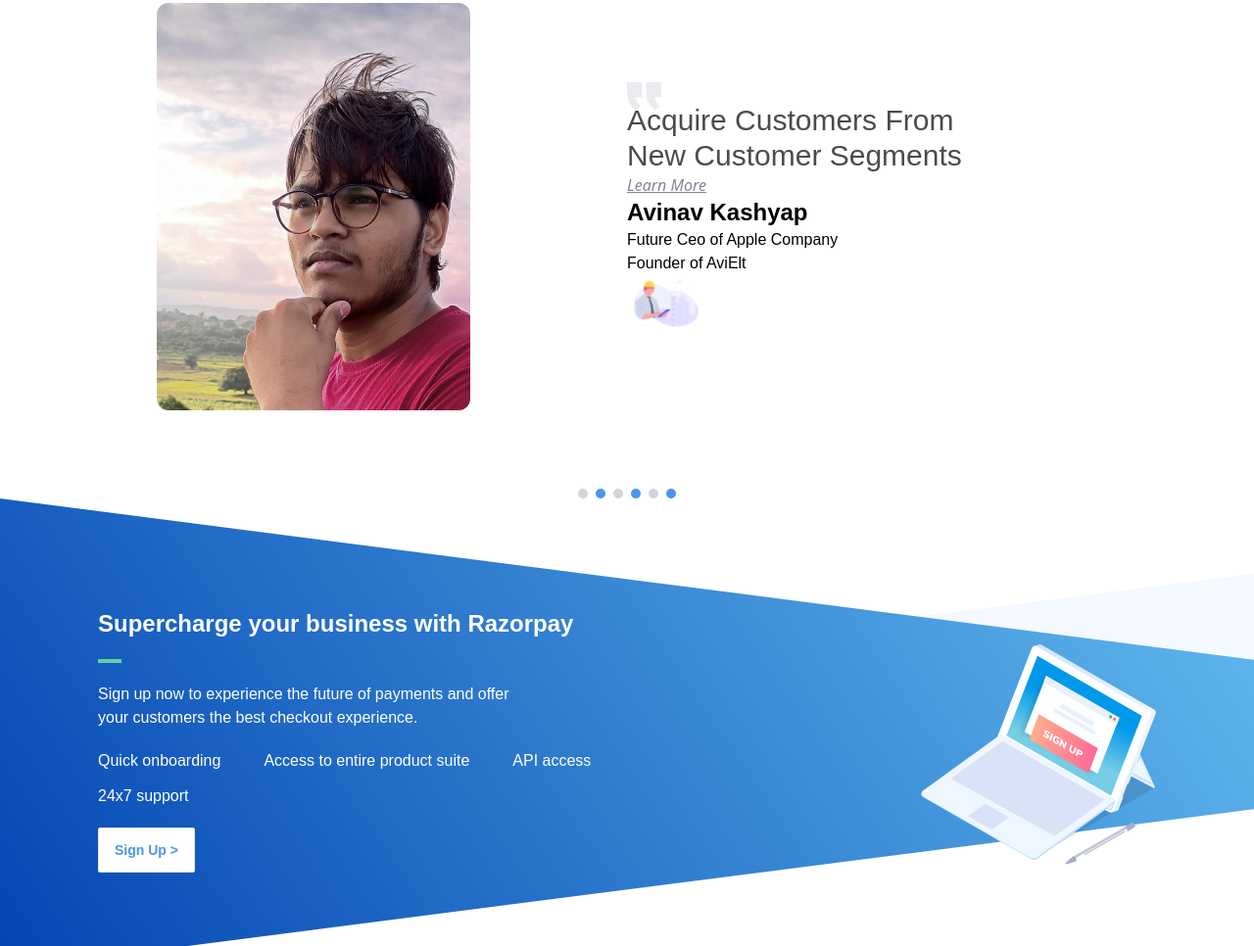
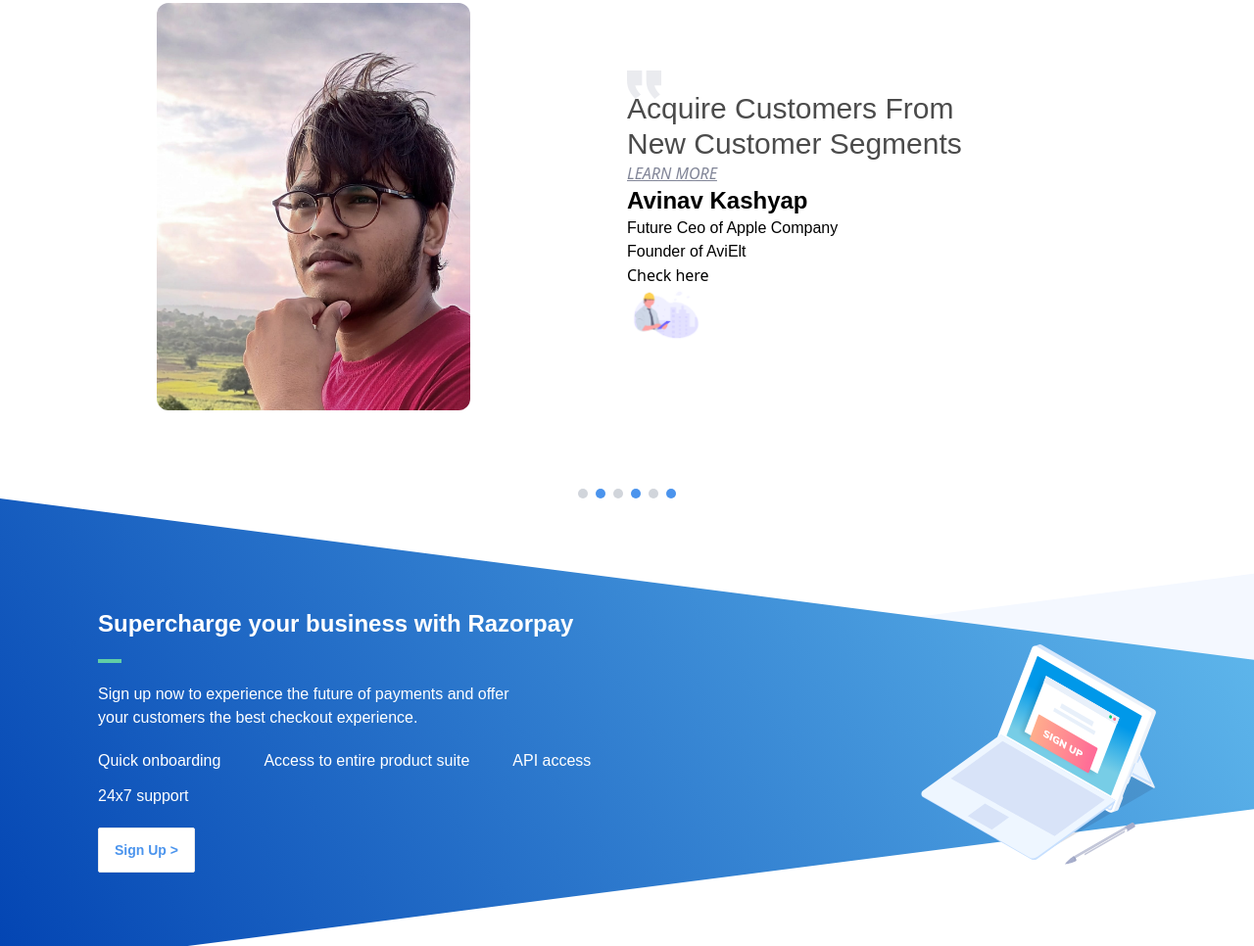
Before and after one commit to Avinav-kashyap/Razorpay-clone, a website built with Vite: page index.html in a window 1280 px wide. Shown: the part 6235-7201 px from the top of the page at 98% size. Built offline with nearby package versions, Linux system fonts and the light colour scheme.

Commit message:
made changes

```diff
--- a/index.html
+++ b/index.html
@@ -783,10 +783,11 @@
                 width="35px" height="40px"
                 class="-mb-2">
                 <p class="font-mullish text-3xl font-extralight opacity-70">Acquire Customers From New Customer Segments</p>
-                <a href="#" class="text-grayText italic underline">Learn More</a>
-                <h3 class="font-mullish font-extrabold text-2xl">Avinav Kashyap</h3>
+                <a href="https://avinav-kashyap.github.io/aboutAvinav.github.io/" class="text-grayText italic underline">LEARN MORE</a>
+                <h3 class="font-mullish font-extrabold text-2xl " >Avinav Kashyap</h3>
                 <p class="font-mullish font-medium">Future  Ceo of Apple Company</p>
                 <p class="font-mullish font-medium">Founder of AviElt </p>
+                <a href="https://avinav-kashyap.github.io/aboutAvinav.github.io/">Check here</a>
                 <img src="./images/fake-company-logo.png" alt="" width="80px" height="40px">
             </div>
         </div>
```
